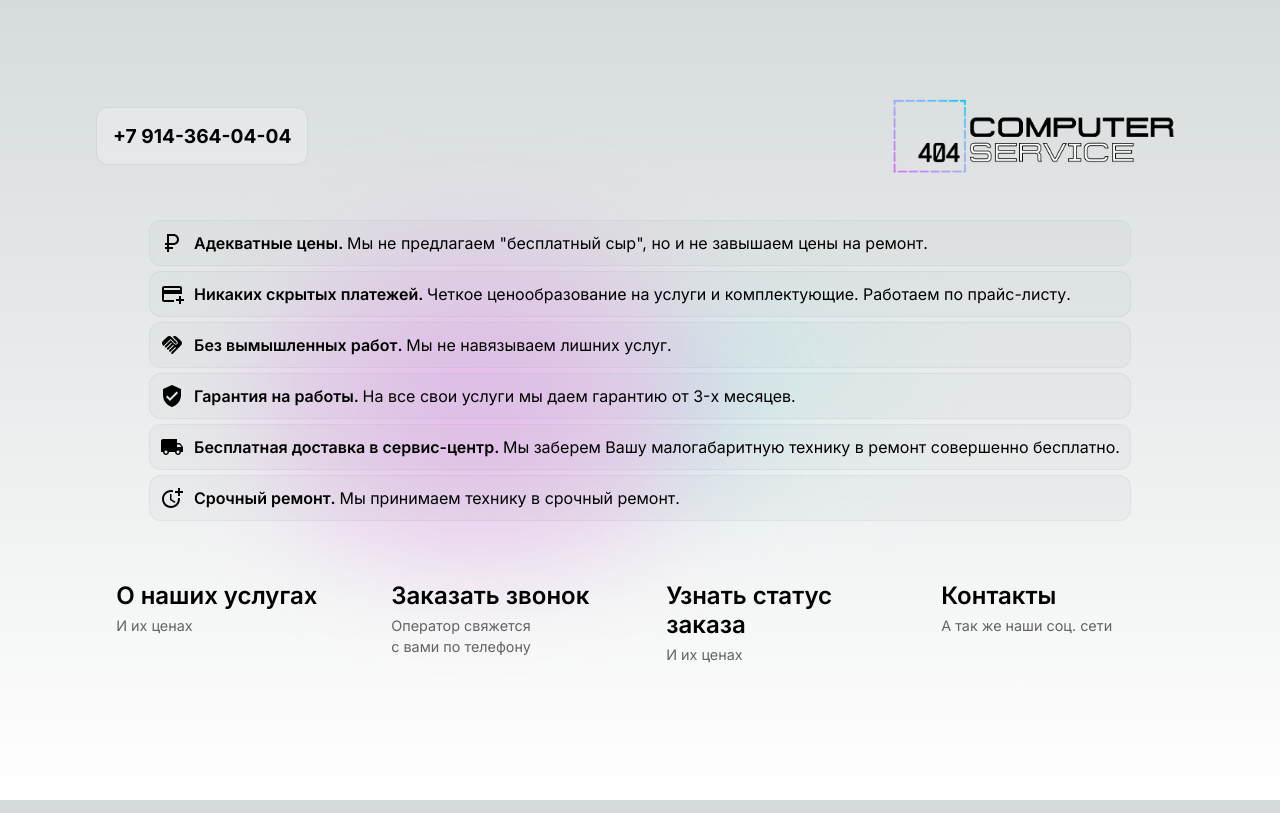
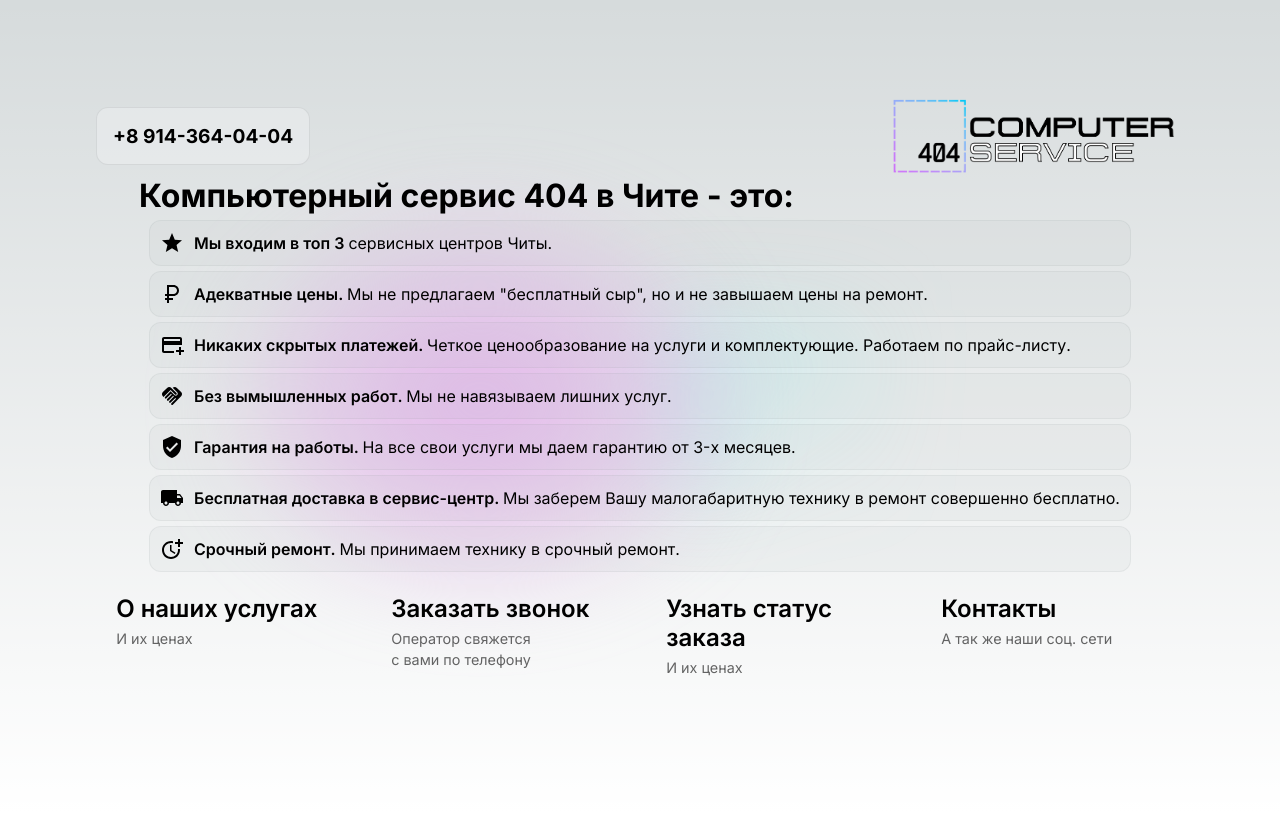
Before and after one commit to EndreiDarkRose/404Service, a Next.js app: page / in a window 1280 px wide. Built offline with nearby package versions, Linux system fonts and the light colour scheme.

Commit message:
fix link number

```diff
--- a/src/app/page.module.scss
+++ b/src/app/page.module.scss
@@ -2,6 +2,7 @@
   display: flex;
   justify-content: center;
   flex-direction: column;
+
   .title {
     font-weight: 600;
     font-size: large;
--- a/src/app/page.tsx
+++ b/src/app/page.tsx
@@ -13,14 +13,17 @@ import styles from "./page.module.scss";
 const Main = () => {
   return (
     <div className={styles.container}>
+      <h1 className={styles.serviceTitle}>
+        Компьютерный сервис 404 в Чите - это:
+      </h1>
       <ul className={styles.list}>
-        {/* <li className={styles.item}>
+        <li className={styles.item}>
           <GradeIcon />
           <p className={styles.description}>
             <span>Мы входим в топ 3 </span>сервисных центров Читы.
           </p>
         </li>
-        <li className={styles.item}>
+        {/* <li className={styles.item}>
           <VerifiedIcon />
           <p className={styles.description}>
             <span>Квалифицированные инженеры.</span> Мы не кучка студентов, наши
--- a/src/components/header/Header.tsx
+++ b/src/components/header/Header.tsx
@@ -6,8 +6,8 @@ import Link from "next/link";
 const Header = () => {
   return (
     <header className={styles.header}>
-      <Link href="tel:79143640404">
-        <p>+7 914-364-04-04</p>
+      <Link href="tel:89143640404">
+        <p>+8 914-364-04-04</p>
       </Link>
       <div className={styles.logo}>
         <Link passHref href="/">
```
Also changed, not shown: .gitlab-ci.yml (added).
